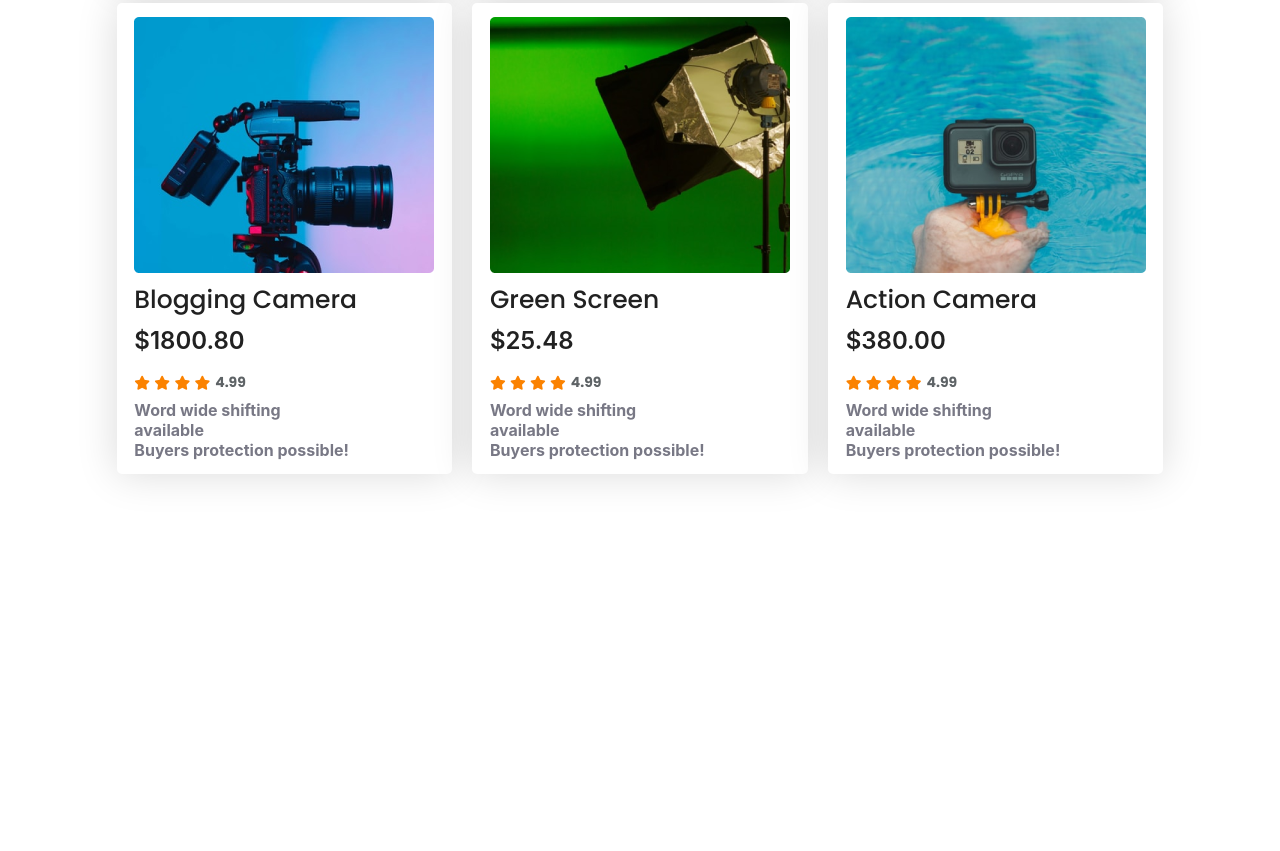
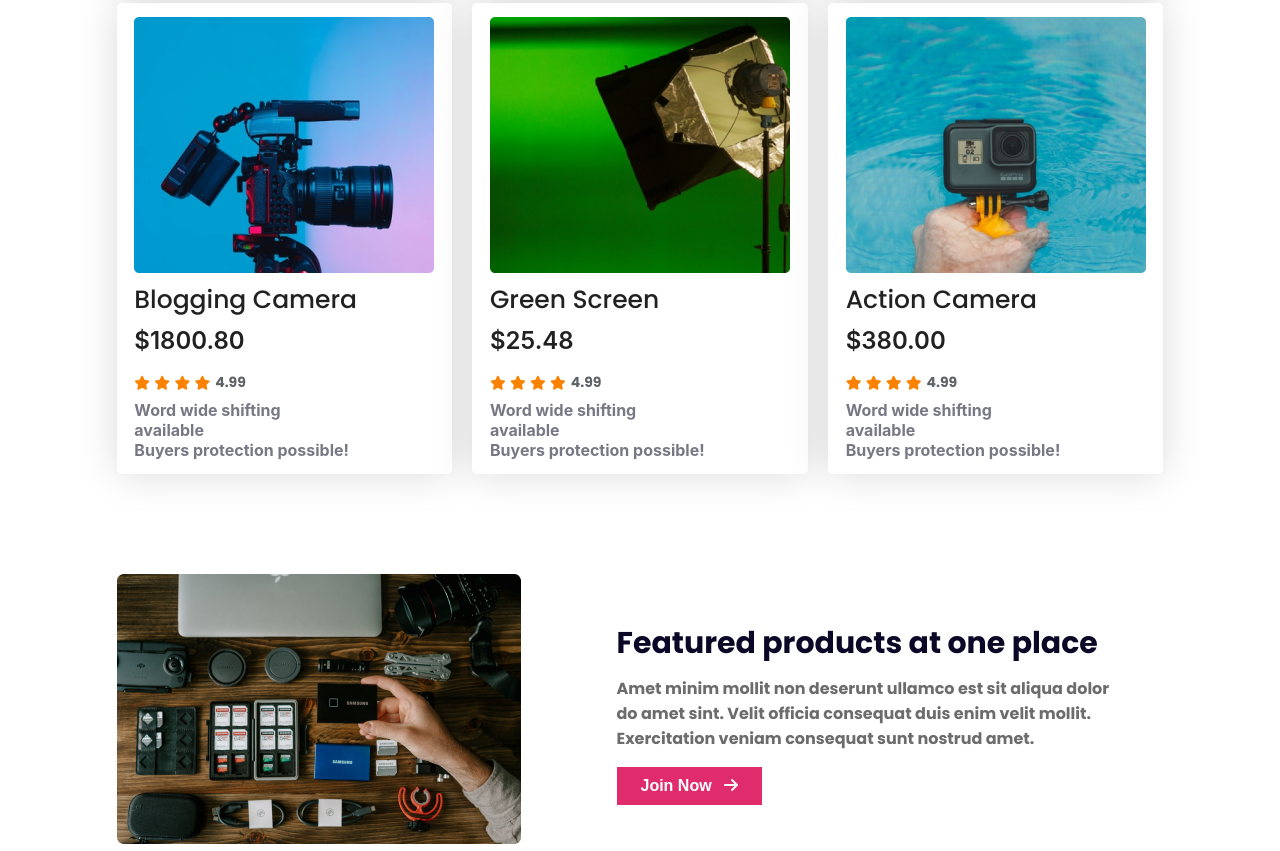
Before and after one commit to M-RayhanKhan/influencer-website, a plain HTML site: page index.html in a window 1280 px wide. Shown: the part 1648-2499 px from the top of the page. Before the commit the page ends 2267 px from the top, so only its background shows below. Drawn offline with Linux system fonts and the light colour scheme.

Commit message:
featured section done alhamdulillah

```diff
--- a/index.html
+++ b/index.html
@@ -218,6 +218,17 @@
                 </div>
             </div>
         </section>
+        <!-- Featured products at one place -->
+         <section class="featured-section display-flex">
+            <div>
+                <img src="./images/gear.png" alt="">
+            </div>
+            <div class="featured-content ">
+                <h3 class="titel">Featured products at one place</h3>
+                <p class="sub-des margin">Amet minim mollit non deserunt ullamco est sit aliqua dolor do amet sint. Velit officia consequat duis enim velit mollit. Exercitation veniam consequat sunt nostrud amet.</p>
+                <button class="btn">Join Now <i style="margin-left: 8px;" class="fa-solid fa-arrow-right"></i></button>
+            </div>
+         </section>
     </main>
 </body>
 
--- a/style/style.css
+++ b/style/style.css
@@ -158,9 +158,11 @@ nav a {
     color: rgb(251, 130, 0);
     font-size: 14px;
 }
-.align-center{
+
+.align-center {
     align-items: center;
 }
+
 .color {
     color: rgb(94, 99, 102);
     font-size: 14px;
@@ -176,9 +178,51 @@ nav a {
 
 }
 
+/* featured style here */
+.featured-section {
+    margin-top: 100px;
+    margin-bottom: 50px;
+    align-items: center;
+    gap: 96px;
+}
+
+.featured-content {
+    max-width: 500px;
+}
+
+.titel {
+    color: rgb(10, 8, 38);
+    font-family: Poppins;
+    font-size: 30px;
+    font-weight: 700;
+    text-align: left;
+    margin-top: 0;
+    margin-bottom: 10px;
+}
+
+.sub-des {
+    color: rgb(108, 108, 108);
+    font-family: Poppins;
+    font-size: 16px;
+    font-weight: 700;
+}
+
+.btn {
+    padding: 10px 24px;
+    background: rgb(224, 44, 109);
+    font-size: 16px;
+    font-weight: 700;
+    color: rgb(255, 255, 255);
+    border: none;
+    margin-top: 16px;
+
+}
+
 .margin {
     margin: 0;
 }
+
+
 
 /* media query sm devise responsive */
 
@@ -236,16 +280,25 @@ nav a {
         gap: 10px;
         margin-right: 20px;
     }
+
     .popular-collection {
 
         display: grid;
         grid-template-columns: repeat(1, 1fr);
         gap: 20px;
     }
-    .popular-container{
+
+    .popular-container {
         width: 320px;
         margin: 0 auto;
         padding: 16px 5px;
+    }
+    .featured-section{
+        flex-direction: column-reverse;
+        gap: 20px;
+    }
+    .featured-content, .titel{
+        text-align: center;
     }
 
 }
```
